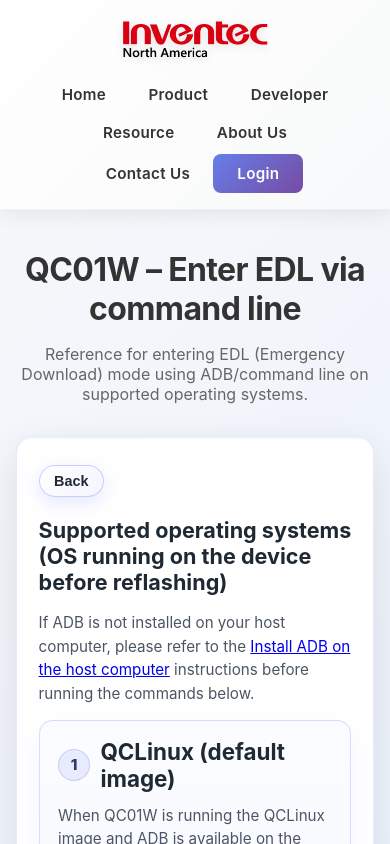
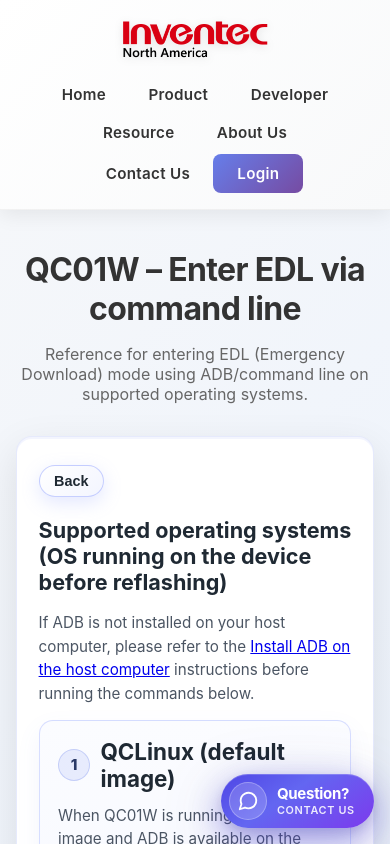
Before and after one commit to Kaiwei0323/NABD-website, a React (Vite) app: page /developer/qc01w/edl/command-line in a window 390 px wide. Shown: the top 844 px of the page. Built offline with nearby package versions, Linux system fonts and the light colour scheme; no server answers.

Commit message:
add contact info in developer page

```diff
--- /dev/null
+++ b/src/components/DeveloperContactCta.jsx
@@ -0,0 +1,91 @@
+import { useEffect, useRef, useState } from 'react'
+
+const DEV_EMAIL = 'yang.kaiwei@inventec.com'
+
+const IconChat = () => (
+  <svg width="22" height="22" viewBox="0 0 24 24" fill="none" aria-hidden="true">
+    <path
+      d="M21 11.5a8.38 8.38 0 0 1-.9 3.8 8.5 8.5 0 0 1-7.6 4.7 8.38 8.38 0 0 1-3.8-.9L3 21l1.9-5.7a8.38 8.38 0 0 1-.9-3.8 8.5 8.5 0 0 1 4.7-7.6 8.38 8.38 0 0 1 3.8-.9h.5a8.48 8.48 0 0 1 8 8v.5z"
+      stroke="currentColor"
+      strokeWidth="2"
+      strokeLinecap="round"
+      strokeLinejoin="round"
+    />
+  </svg>
+)
+
+const IconMail = () => (
+  <svg width="18" height="18" viewBox="0 0 24 24" fill="none" aria-hidden="true">
+    <path
+      d="M4 4h16c1.1 0 2 .9 2 2v12c0 1.1-.9 2-2 2H4c-1.1 0-2-.9-2-2V6c0-1.1.9-2 2-2z"
+      stroke="currentColor"
+      strokeWidth="2"
+      strokeLinecap="round"
+      strokeLinejoin="round"
+    />
+    <polyline points="22,6 12,13 2,6" stroke="currentColor" strokeWidth="2" strokeLinecap="round" strokeLinejoin="round" />
+  </svg>
+)
+
+const DeveloperContactCta = () => {
+  const [open, setOpen] = useState(false)
+  const rootRef = useRef(null)
+
+  useEffect(() => {
+    if (!open) return
+    const onKey = (e) => {
+      if (e.key === 'Escape') setOpen(false)
+    }
+    const onDown = (e) => {
+      if (rootRef.current && !rootRef.current.contains(e.target)) setOpen(false)
+    }
+    window.addEventListener('keydown', onKey)
+    document.addEventListener('mousedown', onDown)
+    return () => {
+      window.removeEventListener('keydown', onKey)
+      document.removeEventListener('mousedown', onDown)
+    }
+  }, [open])
+
+  return (
+    <div className="dev-contact-fab" ref={rootRef}>
+      <div
+        id="dev-contact-fab-panel"
+        className={`dev-contact-fab-panel ${open ? 'dev-contact-fab-panel--open' : ''}`}
+        role="region"
+        aria-label="Developer contact"
+        hidden={!open}
+      >
+        <div className="dev-contact-fab-panel-accent" aria-hidden="true" />
+        <p className="dev-contact-fab-panel-kicker">Developer support</p>
+        <p className="dev-contact-fab-panel-title">Contact us</p>
+        <p className="dev-contact-fab-panel-desc">
+          Questions on reflashing, SOPs, or edge platforms—send us a note.
+        </p>
+        <a href={`mailto:${DEV_EMAIL}`} className="dev-contact-fab-mail">
+          <span className="dev-contact-fab-mail-icon">
+            <IconMail />
+          </span>
+          <span className="dev-contact-fab-mail-text">{DEV_EMAIL}</span>
+        </a>
+      </div>
+      <button
+        type="button"
+        className="dev-contact-fab-btn"
+        aria-expanded={open}
+        aria-controls="dev-contact-fab-panel"
+        onClick={() => setOpen((v) => !v)}
+      >
+        <span className="dev-contact-fab-btn-icon" aria-hidden="true">
+          <IconChat />
+        </span>
+        <span className="dev-contact-fab-btn-textwrap">
+          <span className="dev-contact-fab-btn-line1">Question?</span>
+          <span className="dev-contact-fab-btn-line2">Contact us</span>
+        </span>
+      </button>
+    </div>
+  )
+}
+
+export default DeveloperContactCta
--- a/src/pages/Developer.css
+++ b/src/pages/Developer.css
@@ -1,7 +1,7 @@
 .developer-page {
   min-height: calc(100vh - 80px);
   background: linear-gradient(135deg, #f5f7fa 0%, #e0ecff 100%);
-  padding: 4rem 2rem;
+  padding: 4rem 2rem 5.75rem;
 }
 
 .developer-page--hub {
@@ -87,7 +87,7 @@
 
 .developer-main--hub {
   background: linear-gradient(135deg, #f5f7fa 0%, #e0ecff 100%);
-  padding: 0 2rem 4rem;
+  padding: 0 2rem 5.75rem;
 }
 
 .developer-container {
@@ -563,9 +563,209 @@
   background: #fff;
 }
 
+/* —— Developer contact FAB (bottom right) —— */
+.dev-contact-fab {
+  position: fixed;
+  right: 1.25rem;
+  bottom: 1.25rem;
+  z-index: 950;
+  display: flex;
+  flex-direction: column;
+  align-items: flex-end;
+  gap: 0.75rem;
+  max-width: calc(100vw - 2.5rem);
+  filter: drop-shadow(0 12px 28px rgba(49, 46, 129, 0.2));
+}
+
+.dev-contact-fab-panel {
+  position: relative;
+  overflow: hidden;
+  width: min(19.5rem, calc(100vw - 2.5rem));
+  padding: 1.15rem 1.25rem 1.25rem;
+  border-radius: 18px;
+  background: linear-gradient(165deg, #ffffff 0%, #f8fafc 100%);
+  border: 1px solid rgba(148, 163, 184, 0.35);
+  box-shadow:
+    0 0 0 1px rgba(255, 255, 255, 0.8) inset,
+    0 24px 48px rgba(15, 23, 42, 0.14),
+    0 8px 16px rgba(30, 27, 75, 0.08);
+  opacity: 0;
+  visibility: hidden;
+  transform: translateY(10px) scale(0.97);
+  transition:
+    opacity 0.22s cubic-bezier(0.33, 1, 0.68, 1),
+    transform 0.22s cubic-bezier(0.33, 1, 0.68, 1),
+    visibility 0.22s;
+  pointer-events: none;
+}
+
+.dev-contact-fab-panel--open {
+  opacity: 1;
+  visibility: visible;
+  transform: translateY(0) scale(1);
+  pointer-events: auto;
+}
+
+.dev-contact-fab-panel[hidden] {
+  display: none !important;
+}
+
+.dev-contact-fab-panel-accent {
+  position: absolute;
+  top: 0;
+  left: 0;
+  right: 0;
+  height: 3px;
+  background: linear-gradient(90deg, #6366f1, #a855f7, #6366f1);
+  opacity: 0.95;
+}
+
+.dev-contact-fab-panel-kicker {
+  margin: 0.35rem 0 0.2rem;
+  font-size: 0.68rem;
+  font-weight: 700;
+  letter-spacing: 0.11em;
+  text-transform: uppercase;
+  color: #6366f1;
+}
+
+.dev-contact-fab-panel-title {
+  margin: 0 0 0.5rem;
+  font-size: 1.15rem;
+  font-weight: 700;
+  letter-spacing: -0.03em;
+  color: #0f172a;
+  line-height: 1.2;
+}
+
+.dev-contact-fab-panel-desc {
+  margin: 0 0 1rem;
+  font-size: 0.84rem;
+  line-height: 1.55;
+  color: #64748b;
+}
+
+.dev-contact-fab-mail {
+  display: flex;
+  align-items: flex-start;
+  gap: 0.65rem;
+  padding: 0.75rem 0.85rem;
+  border-radius: 12px;
+  background: linear-gradient(135deg, rgba(99, 102, 241, 0.08) 0%, rgba(139, 92, 246, 0.06) 100%);
+  border: 1px solid rgba(99, 102, 241, 0.22);
+  text-decoration: none;
+  color: #3730a3;
+  transition: background 0.2s ease, border-color 0.2s ease, transform 0.2s ease;
+}
+
+.dev-contact-fab-mail:hover {
+  background: linear-gradient(135deg, rgba(99, 102, 241, 0.14) 0%, rgba(139, 92, 246, 0.1) 100%);
+  border-color: rgba(99, 102, 241, 0.38);
+  transform: translateY(-1px);
+}
+
+.dev-contact-fab-mail:focus-visible {
+  outline: 2px solid #818cf8;
+  outline-offset: 2px;
+}
+
+.dev-contact-fab-mail-icon {
+  flex-shrink: 0;
+  display: flex;
+  color: #6366f1;
+  margin-top: 0.05rem;
+}
+
+.dev-contact-fab-mail-text {
+  font-size: 0.88rem;
+  font-weight: 600;
+  word-break: break-all;
+  line-height: 1.4;
+}
+
+.dev-contact-fab-btn {
+  display: flex;
+  flex-direction: row;
+  align-items: center;
+  justify-content: flex-start;
+  gap: 0.75rem;
+  padding: 0.55rem 1.1rem 0.55rem 0.55rem;
+  min-width: 0;
+  border: none;
+  border-radius: 999px;
+  cursor: pointer;
+  font-family: inherit;
+  color: #fff;
+  background: linear-gradient(145deg, #4f46e5 0%, #6366f1 42%, #7c3aed 100%);
+  box-shadow:
+    0 1px 0 rgba(255, 255, 255, 0.2) inset,
+    0 12px 32px rgba(79, 70, 229, 0.42),
+    0 4px 12px rgba(0, 0, 0, 0.1);
+  transition: transform 0.2s ease, box-shadow 0.2s ease;
+}
+
+.dev-contact-fab-btn:hover {
+  transform: translateY(-2px);
+  box-shadow:
+    0 1px 0 rgba(255, 255, 255, 0.25) inset,
+    0 16px 40px rgba(79, 70, 229, 0.48),
+    0 6px 14px rgba(0, 0, 0, 0.12);
+}
+
+.dev-contact-fab-btn:focus-visible {
+  outline: 2px solid #c7d2fe;
+  outline-offset: 3px;
+}
+
+.dev-contact-fab-btn-icon {
+  display: flex;
+  align-items: center;
+  justify-content: center;
+  width: 2.65rem;
+  height: 2.65rem;
+  border-radius: 50%;
+  background: rgba(255, 255, 255, 0.18);
+  border: 1px solid rgba(255, 255, 255, 0.28);
+}
+
+.dev-contact-fab-btn-textwrap {
+  display: flex;
+  flex-direction: column;
+  align-items: flex-start;
+  text-align: left;
+  padding-right: 0.35rem;
+}
+
+.dev-contact-fab-btn-line1 {
+  font-size: 0.94rem;
+  font-weight: 700;
+  letter-spacing: -0.02em;
+  line-height: 1.15;
+}
+
+.dev-contact-fab-btn-line2 {
+  font-size: 0.68rem;
+  font-weight: 600;
+  letter-spacing: 0.06em;
+  text-transform: uppercase;
+  opacity: 0.88;
+  margin-top: 0.05rem;
+}
+
+@media (prefers-reduced-motion: reduce) {
+  .dev-contact-fab-panel {
+    transition: none;
+  }
+
+  .dev-contact-fab-btn:hover,
+  .dev-contact-fab-mail:hover {
+    transform: none;
+  }
+}
+
 @media (max-width: 768px) {
   .developer-page:not(.developer-page--hub) {
-    padding: 2.5rem 1rem;
+    padding: 2.5rem 1rem 5.25rem;
   }
 
   .developer-hero {
@@ -581,7 +781,7 @@
   }
 
   .developer-main--hub {
-    padding: 0 1rem 2.5rem;
+    padding: 0 1rem 5.25rem;
   }
 
   .developer-container h1 {
@@ -604,4 +804,24 @@
   .dev-sop-image {
     max-width: 100%;
   }
+
+  .dev-contact-fab {
+    right: 1rem;
+    bottom: 1rem;
+  }
+
+  .dev-contact-fab-btn {
+    padding: 0.5rem 0.85rem 0.5rem 0.5rem;
+    gap: 0.6rem;
+  }
+
+  .dev-contact-fab-btn-icon {
+    width: 2.4rem;
+    height: 2.4rem;
+  }
+
+  .dev-contact-fab-panel {
+    width: min(100%, calc(100vw - 2rem));
+    padding: 1rem 1.1rem 1.1rem;
+  }
 }
--- a/src/pages/Developer.jsx
+++ b/src/pages/Developer.jsx
@@ -1,6 +1,7 @@
 import './Developer.css'
 import { useMemo, useState } from 'react'
 import { Link } from 'react-router-dom'
+import DeveloperContactCta from '../components/DeveloperContactCta'
 
 const Developer = () => {
   const qc01w = useMemo(
@@ -201,6 +202,7 @@
             })}
           </div>
         </section>
+        <DeveloperContactCta />
         </div>
       </div>
     </div>
--- a/src/pages/developer/nvidia/NcoxNconReflash.jsx
+++ b/src/pages/developer/nvidia/NcoxNconReflash.jsx
@@ -2,6 +2,7 @@
 import { useMemo } from 'react'
 import '../../Developer.css'
 import SftpPassword from '../../../components/SftpPassword'
+import DeveloperContactCta from '../../../components/DeveloperContactCta'
 
 const NcoxNconReflash = () => {
   const { jetpack, method } = useParams()
@@ -147,6 +148,7 @@
             </p>
           )}
         </div>
+        <DeveloperContactCta />
       </div>
     </div>
   )
--- a/src/pages/developer/nvidia/PsoxPsonReflash.jsx
+++ b/src/pages/developer/nvidia/PsoxPsonReflash.jsx
@@ -2,6 +2,7 @@
 import { useMemo } from 'react'
 import '../../Developer.css'
 import SftpPassword from '../../../components/SftpPassword'
+import DeveloperContactCta from '../../../components/DeveloperContactCta'
 
 const PsoxPsonReflash = () => {
   const { jetpack, method } = useParams()
@@ -132,6 +133,7 @@
             </p>
           )}
         </div>
+        <DeveloperContactCta />
       </div>
     </div>
   )
--- a/src/pages/developer/nvidia/UconReflash.jsx
+++ b/src/pages/developer/nvidia/UconReflash.jsx
@@ -2,6 +2,7 @@
 import { useMemo } from 'react'
 import '../../Developer.css'
 import SftpPassword from '../../../components/SftpPassword'
+import DeveloperContactCta from '../../../components/DeveloperContactCta'
 
 const UconReflash = () => {
   const { jetpack, method } = useParams()
@@ -102,6 +103,7 @@
             </p>
           )}
         </div>
+        <DeveloperContactCta />
       </div>
     </div>
   )
--- a/src/pages/developer/qc01w/QC01WAdbInstall.jsx
+++ b/src/pages/developer/qc01w/QC01WAdbInstall.jsx
@@ -1,5 +1,6 @@
 import { useNavigate } from 'react-router-dom'
 import '../../Developer.css'
+import DeveloperContactCta from '../../../components/DeveloperContactCta'
 
 const QC01WAdbInstall = () => {
   const navigate = useNavigate()
@@ -90,6 +91,7 @@
             </div>
           </div>
         </div>
+        <DeveloperContactCta />
       </div>
     </div>
   )
--- a/src/pages/developer/qc01w/QC01WEdlCommandLine.jsx
+++ b/src/pages/developer/qc01w/QC01WEdlCommandLine.jsx
@@ -1,6 +1,7 @@
 import { useState } from 'react'
 import { Link, useNavigate } from 'react-router-dom'
 import '../../Developer.css'
+import DeveloperContactCta from '../../../components/DeveloperContactCta'
 
 const QC01WEdlCommandLine = () => {
   const navigate = useNavigate()
@@ -132,6 +133,7 @@
             </div>
           </div>
         </div>
+        <DeveloperContactCta />
       </div>
     </div>
   )
--- a/src/pages/developer/qc01w/QC01WReflashTemplate.jsx
+++ b/src/pages/developer/qc01w/QC01WReflashTemplate.jsx
@@ -1,5 +1,6 @@
 import { Link } from 'react-router-dom'
 import '../../Developer.css'
+import DeveloperContactCta from '../../../components/DeveloperContactCta'
 
 const QC01WReflashTemplate = ({ title, steps = [], children }) => {
   return (
@@ -23,6 +24,7 @@
             </ol>
           ) : null}
         </div>
+        <DeveloperContactCta />
       </div>
     </div>
   )
```
